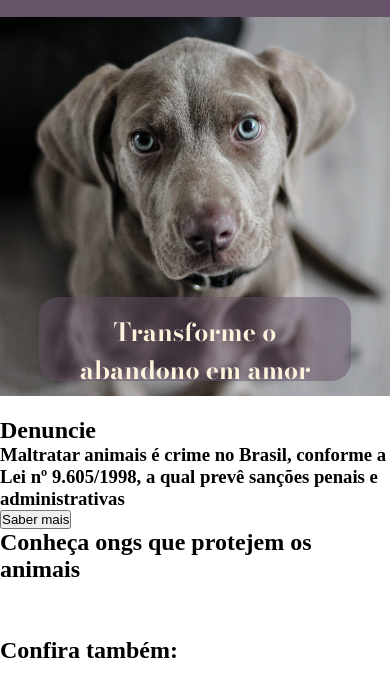
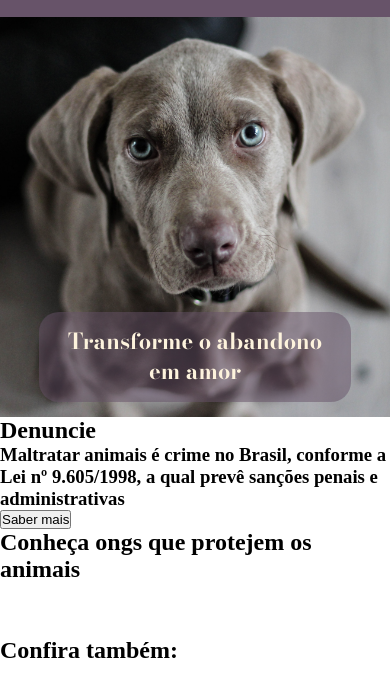
Before and after one commit to GabrielRoreds/voz-animal-api, a plain HTML site: page index.html in a window 390 px wide. Shown: the part 77-774 px from the top of the page. Drawn offline with nearby package versions, Linux system fonts and the light colour scheme; a web font is replaced by a local one.

Commit message:
imagem corrigida

```diff
--- a/index.html
+++ b/index.html
@@ -61,7 +61,7 @@
         <section><!--parte sobre ongs-->
             <h2>Conheça ongs que protejem os animais</h2>
             <div>
-                <img src="" alt="">
+              <figure><img src="" alt=""></figure>
                 <h4></h4>
             </div>
             <div>
--- a/style.css
+++ b/style.css
@@ -193,7 +193,7 @@ h1{
         padding: 5%;
     }
 }
-@media(max-width:800px){ /*para telas se smartphone*/
+@media(max-width:800px) and (min-width:395px){ /*para telas se smartphone*/
 
  .container-principal{ /*para telas se smartphone*/
         display: grid;
@@ -201,7 +201,7 @@ h1{
         grid-template-columns: 10% 1fr 1fr 10%;
         grid-template-rows: 70% 30%;
     }
-    .caixa-cão{
+   .caixa-cão{
         grid-column: 1/-1;
         grid-row: 1/3;
     }
@@ -213,7 +213,7 @@ h1{
     }
     .caixa-cão{
        max-width: 800px;
-       min-height:400px ;
+       min-height: 400px;
        overflow: hidden;
     }
     #cão-cinza{
@@ -223,12 +223,6 @@ h1{
         padding: 5%;
     }
 }
-@media(max-width:708px){
-    .caixa-titulo{
-        max-height: 70%;
-    }
-
-}
 @media(max-width:584px){
     h1{
         font-size: 25px;
@@ -236,7 +230,43 @@ h1{
     .caixa-titulo{
         border-radius: 20px;
     }
-    .container-principal{
+   .container-principal{
         align-items: start;
     }
+
 }
+@media(max-width:395px){ /*para telas de smartphone*/
+
+ .container-principal{ /*para telas se smartphone*/
+        position: relative;/**/
+        height: 400px;
+        display: grid;
+        align-items: center;
+        grid-template-columns: 10% 1fr 1fr 10%;
+        grid-template-rows: 70% 30%;
+    }
+    .caixa-titulo{
+        grid-column: 2/4;
+        grid-row: 2/3;
+        z-index: 10;
+        max-height: 90%;
+    }
+    .caixa-cão{
+       position: absolute;
+       top: 0;
+       left: 0;
+       width: 100%;
+       height: 100%;
+       overflow: hidden;
+    }
+    #cão-cinza{
+        height: 100%;
+        width: 100%;
+        object-fit: cover;
+    }
+    h1{
+        padding: 5%;
+        font-size: 22px;
+        line-height: 135%;
+    }
+}
```
